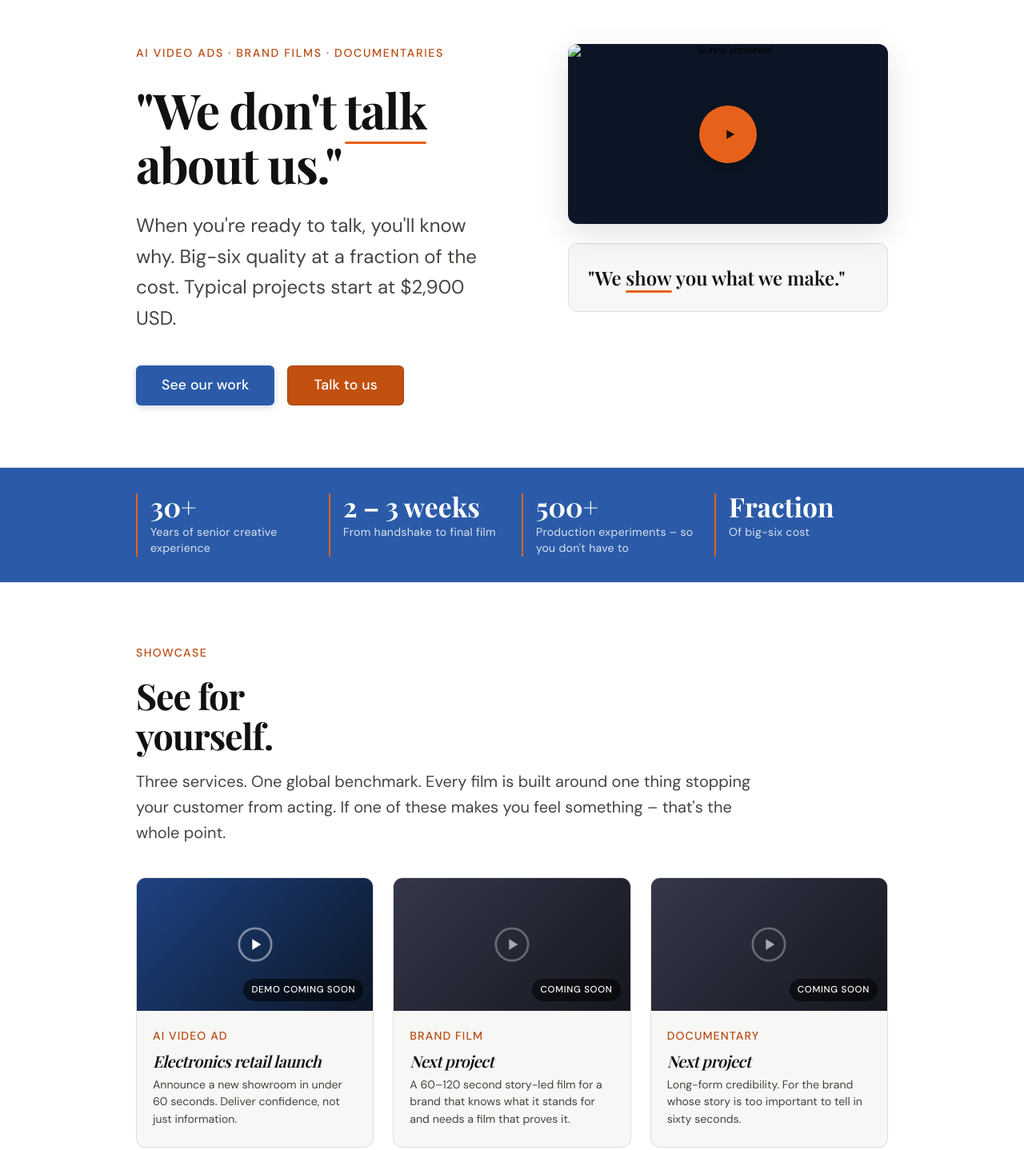
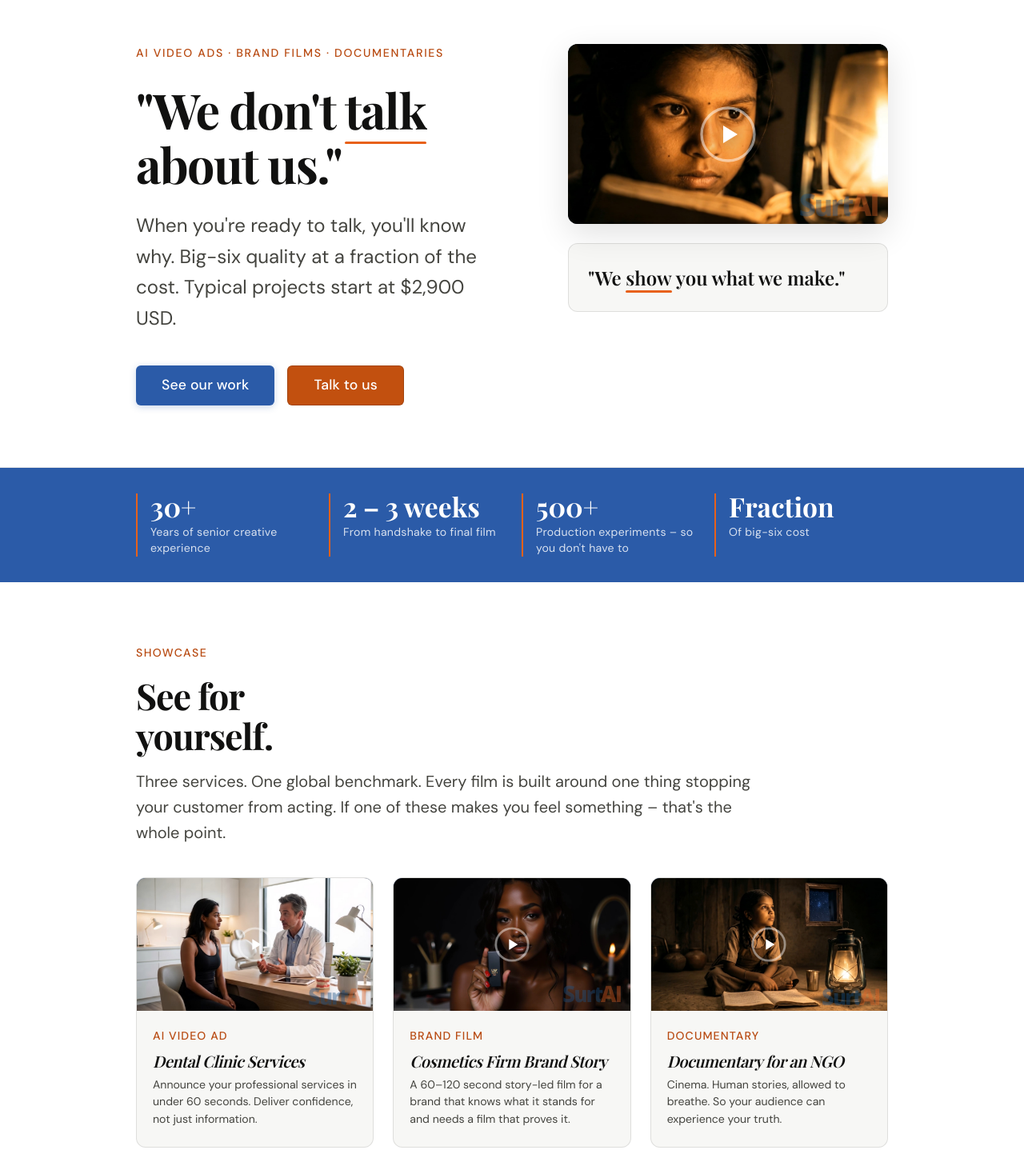
Before and after one commit to shardulsurte/surtai_studio_website, a plain HTML site: page index.html in a window 1280 px wide. Shown: the part 120-1558 px from the top of the page at 80% size. Drawn offline with nearby package versions, Linux system fonts and the light colour scheme; files that its build step writes are made by us from their sources; a web font is replaced by a local one.

Commit message:
Add files via upload
Landmark Day for SurtAI Studio !  Version 1 of the fully functional website has gone live with this release !! 12th June 2026.  Ganapati Bappa Morya !!!

```diff
--- a/assets/css/main.css
+++ b/assets/css/main.css
@@ -317,7 +317,7 @@
     .hero-panel {
       animation: fadeUp 0.5s 0.1s ease both;
     }
-    /* Hero video facade — 16:9, poster + play button, loads Vimeo on click */
+    /* Hero video facade — 16:9, poster + play button, loads Bunny on click */
     .hero-video {
       position: relative; width: 100%; aspect-ratio: 16/9;
       border-radius: var(--radius); overflow: hidden;
@@ -331,19 +331,19 @@
     .hero-video-poster {
       width: 100%; height: 100%; object-fit: cover; display: block;
     }
+
 	.hero-video-play {
 	position: absolute; top: 50%; left: 50%;
 	transform: translate(-50%, -50%);
-      width: 72px; height: 72px; border-radius: 50%;
-      background: var(--orange);
 	display: flex; align-items: center; justify-content: center;
-      box-shadow: 0 6px 24px rgba(0,0,0,0.35);
-      transition: transform var(--fast), background var(--fast);
+	filter: drop-shadow(0 2px 10px rgba(0,0,0,0.45));
+	transition: transform var(--fast);
 	}
-    .hero-video-play svg { margin-left: 4px; } /* optical centering of triangle */
 	.hero-video-btn:hover .hero-video-play,
-    .hero-video-btn:focus-visible .hero-video-play { transform: translate(-50%, -50%) scale(1.08); background: #f3742f; }
-    /* The Vimeo iframe injected on click fills the same frame */
+	.hero-video-btn:focus-visible .hero-video-play { transform: translate(-50%, -50%) scale(1.08); }
+
+
+    /* The Bunny iframe injected on click fills the same frame */
     .hero-video iframe {
       position: absolute; inset: 0; width: 100%; height: 100%; border: 0;
     }
@@ -456,7 +456,7 @@
     .p-note { font-size: var(--t-sm); color: var(--ink-3); margin-top: var(--sp-3); }
 
     /* ════════════════════════════════════════
-       SELECTED WORK — video cards (Vimeo-ready)
+       SELECTED WORK — video cards (Bunny-ready)
     ════════════════════════════════════════ */
     .work-intro {
       font-size: var(--t-lg); color: var(--ink-2); font-weight: 400;
@@ -477,7 +477,7 @@
       transition: transform var(--base), box-shadow var(--base);
     }
     .video-card:hover { transform: translateY(-3px); box-shadow: var(--shadow-lg); }
-    /* Placeholder = where the Vimeo iframe will drop in.
+    /* Placeholder = where the Bunny player will drop in.
        Branded with a navy→near-black wash so the orange play
        state reads as your brand even before video is live. */
     .video-placeholder {
@@ -493,6 +493,14 @@
     .video-placeholder--dim {
       background: linear-gradient(135deg, #34384a, #15171f);
     }
+
+	.video-placeholder img {
+	  position: absolute; inset: 0;
+      width: 100%; height: 100%;
+      object-fit: cover; display: block;
+    }
+.video-play-icon { position: relative; z-index: 1; }
+
     .video-play-icon {
       display: flex; align-items: center; justify-content: center;
       transition: transform var(--fast);
@@ -518,6 +526,10 @@
       font-weight: 500; font-size: var(--t-lg); color: var(--ink);
     }
     .video-brief { font-size: var(--t-sm); color: var(--ink-2); line-height: 1.5; max-width: none; }
+    /* The Bunny player injected on click fills the placeholder frame */
+    .video-placeholder iframe {
+      position: absolute; inset: 0; width: 100%; height: 100%; border: 0;
+    }
 
     @media (max-width: 760px) {
       .video-grid { grid-template-columns: 1fr; gap: var(--sp-8); }
--- a/assets/js/main.js
+++ b/assets/js/main.js
@@ -157,20 +157,31 @@ document.querySelectorAll('[data-carousel]').forEach(car => {
   show(0);
 });
 
-// ── Hero video: load Vimeo player on click ──
-document.querySelectorAll('.hero-video').forEach(box => {
-  const btn = box.querySelector('.hero-video-btn');
-  const id = box.dataset.vimeoId;
-  if (!btn || !id || id === 'VIMEO_ID') return; // not configured yet
+// ── Video facades: load the Bunny Stream player on click ──
+// One handler for the hero showreel AND every Showcase card. Each facade
+// (the .hero-video div, or a .video-placeholder link) carries:
+//   data-bunny-lib = your Bunny Library ID  (the number; same for every video)
+//   data-bunny-id  = that video's GUID      (from the video's Embed panel)
+//   data-title     = accessible player title (optional)
+// The player iframe is injected only on click, so nothing loads from Bunny
+// until a visitor actually presses play — the page stays fast.
+document.querySelectorAll('[data-bunny-id]').forEach(facade => {
+  const lib = facade.dataset.bunnyLib;
+  const id = facade.dataset.bunnyId;
+  // Still holding placeholder values? Leave the facade as a poster so an
+  // un-filled slot never loads a broken player.
+  if (!lib || !id || lib === 'LIBRARY_ID' || id.indexOf('VIDEO_GUID') === 0) return;
 
-  btn.addEventListener('click', () => {
+  facade.addEventListener('click', e => {
+    e.preventDefault(); // for the <a> cards; harmless on the hero <div>
     const iframe = document.createElement('iframe');
-    iframe.src = `https://player.vimeo.com/video/${id}?autoplay=1&title=0&byline=0&portrait=0`;
-    iframe.allow = 'autoplay; fullscreen; picture-in-picture';
+    iframe.src = `https://iframe.mediadelivery.net/embed/${lib}/${id}?autoplay=true&preload=true&responsive=true`;
+    iframe.loading = 'lazy';
+    iframe.allow = 'accelerometer; gyroscope; autoplay; encrypted-media; picture-in-picture; fullscreen';
     iframe.setAttribute('allowfullscreen', '');
-    iframe.title = 'SurtAI showreel';
-    box.innerHTML = '';
-    box.appendChild(iframe);
+    iframe.title = facade.dataset.title || 'SurtAI film';
+    facade.innerHTML = '';
+    facade.appendChild(iframe);
   });
 });
 
--- a/index.html
+++ b/index.html
@@ -19,21 +19,21 @@
   <link rel="icon" type="image/png" sizes="512x512" href="/favicon-512x512.png">
 
   <!-- Open Graph -->
-  <meta property="og:title" content="SurtAI — AI Video Ads · Brand Films · Documentaries">
+  <meta property="og:title" content="SurtAI - AI Video Ads · Brand Films · Documentaries">
   <meta property="og:description" content="Big-six quality at a fraction of the cost. AI-native creative studio. Senior creative direction on every brief.">
   <meta property="og:url" content="https://surtaistudio.com">
   <meta property="og:type" content="website">
   <meta property="og:site_name" content="SurtAI">
-  <meta property="og:image" content="https://surtaistudio.com/assets/img/og-image.jpg">
+  <meta property="og:image" content="https://surtaistudio.com/assets/img/og-image.png">
   <meta property="og:image:width" content="1200">
   <meta property="og:image:height" content="630">
-  <meta property="og:image:alt" content="SurtAI — AI-native creative studio">
+  <meta property="og:image:alt" content="SurtAI - AI-native creative studio">
 
   <!-- Twitter -->
   <meta name="twitter:card" content="summary_large_image">
-  <meta name="twitter:title" content="SurtAI — AI Video Ads · Brand Films · Documentaries">
+  <meta name="twitter:title" content="SurtAI - AI Video Ads · Brand Films · Documentaries">
   <meta name="twitter:description" content="Big-six quality at a fraction of the cost. AI-native creative studio.">
-  <meta name="twitter:image" content="https://surtaistudio.com/assets/img/og-image.jpg">
+  <meta name="twitter:image" content="https://surtaistudio.com/assets/img/og-image.png">
 
   <link rel="preconnect" href="https://fonts.googleapis.com">
   <link rel="preconnect" href="https://fonts.gstatic.com" crossorigin>
@@ -100,13 +100,16 @@
         </div>
 
         <div class="hero-panel">
-          <!-- HERO VIDEO:
-               1. Put your Vimeo numeric ID in data-vimeo-id (from the URL,
-                  e.g. vimeo.com/123456789  →  data-vimeo-id="123456789").
-               2. Drop a 1920x1080 poster still at the src path below.
-               The Vimeo player loads only on click, so the page stays fast. -->
-          <div class="hero-video" data-vimeo-id="VIMEO_ID">
-            <button class="hero-video-btn" type="button" aria-label="Play showreel">
+          <!-- HERO VIDEO (Bunny Stream):
+               1. data-bunny-lib  = your Bunny Library ID (the number; same for every video).
+               2. data-bunny-id   = this video's GUID (the long id from the video's Embed panel).
+               3. Drop a 1920x1080 poster still at the src path below.
+               The Bunny player loads only on click, so the page stays fast. -->
+          <div class="hero-video"
+               data-bunny-lib="681228"
+               data-bunny-id="3517089a-f112-403a-bee1-f719c7679b84"
+               data-title="SurtAI Documentary Showreel">
+            <button class="hero-video-btn" type="button" aria-label="Play Showreel">
               <img
                 class="hero-video-poster"
                 src="./assets/img/hero-poster.jpg"
@@ -115,9 +118,10 @@
                 loading="eager" decoding="async"
               >
               <span class="hero-video-play" aria-hidden="true">
-                <svg viewBox="0 0 24 24" width="30" height="30" fill="none" xmlns="http://www.w3.org/2000/svg">
-                  <path d="M9 7.5L17 12L9 16.5V7.5Z" fill="#1a0d04"/>
-                </svg>
+                <svg viewBox="0 0 24 24" width="72" height="72" fill="none" xmlns="http://www.w3.org/2000/svg">
+					<circle cx="12" cy="12" r="11" stroke="rgba(255,255,255,0.5)" stroke-width="1.1"/>
+					<path d="M10 8.3L16 12L10 15.7V8.3Z" fill="#ffffff"/>
+				</svg>
               </span>
             </button>
           </div>
@@ -159,57 +163,76 @@
 
         <div class="video-grid" role="list">
 
-          <!-- Card 1 — real brief, demo pending -->
+          <!-- Card 1 — paste this film's GUID into data-bunny-id below.
+               href points to Bunny's own play page: a graceful fallback if JS is off. -->
           <div class="video-card" role="listitem">
-            <a class="video-placeholder" href="#contact" aria-label="AI Video Ad demo — coming soon">
+            <a class="video-placeholder"
+               data-bunny-lib="681228"
+               data-bunny-id="49dbcb89-f158-4b25-8669-f23ea8fb0129"
+               data-title="AI Video Ad"
+               href="https://player.mediadelivery.net/play/681228/49dbcb89-f158-4b25-8669-f23ea8fb0129"
+               target="_blank" rel="noopener noreferrer"
+               aria-label="Play: AI Video Ad">
+			   <img class="video-poster" src="./assets/img/card1-poster.jpg" alt="" loading="lazy" decoding="async">
               <span class="video-play-icon" aria-hidden="true">
                 <svg viewBox="0 0 24 24" width="44" height="44" fill="none" xmlns="http://www.w3.org/2000/svg">
                   <circle cx="12" cy="12" r="11" stroke="rgba(255,255,255,0.45)" stroke-width="1.5"/>
                   <path d="M10 8.3L16 12L10 15.7V8.3Z" fill="#ffffff"/>
                 </svg>
               </span>
-              <span class="video-soon-badge">Demo coming soon</span>
             </a>
             <div class="video-card-body">
               <span class="video-category">AI Video Ad</span>
-              <h3 class="video-title">Electronics retail launch</h3>
-              <p class="video-brief">Announce a new showroom in under 60 seconds. Deliver confidence, not just information.</p>
+              <h3 class="video-title">Dental Clinic Services</h3>
+              <p class="video-brief">Announce your professional services in under 60 seconds. Deliver confidence, not just information.</p>
             </div>
           </div>
 
-          <!-- Card 2 -->
+          <!-- Card 2 — Brand Film. Update the title/brief below to match the real film. -->
           <div class="video-card" role="listitem">
-            <a class="video-placeholder video-placeholder--dim" href="#contact" aria-label="Brand Film — coming soon">
+            <a class="video-placeholder"
+               data-bunny-lib="681228"
+               data-bunny-id="4fae545e-71f0-4590-acc5-23e60dc58ece"
+               data-title="Brand Film"
+               href="https://player.mediadelivery.net/play/681228/4fae545e-71f0-4590-acc5-23e60dc58ece"
+               target="_blank" rel="noopener noreferrer"
+               aria-label="Play: Brand Film">
+			   <img class="video-poster" src="./assets/img/card2-poster.jpg" alt="" loading="lazy" decoding="async">
               <span class="video-play-icon" aria-hidden="true">
                 <svg viewBox="0 0 24 24" width="44" height="44" fill="none" xmlns="http://www.w3.org/2000/svg">
-                  <circle cx="12" cy="12" r="11" stroke="rgba(255,255,255,0.3)" stroke-width="1.5"/>
-                  <path d="M10 8.3L16 12L10 15.7V8.3Z" fill="rgba(255,255,255,0.6)"/>
+                  <circle cx="12" cy="12" r="11" stroke="rgba(255,255,255,0.45)" stroke-width="1.5"/>
+                  <path d="M10 8.3L16 12L10 15.7V8.3Z" fill="#ffffff"/>
                 </svg>
               </span>
-              <span class="video-soon-badge">Coming soon</span>
             </a>
             <div class="video-card-body">
               <span class="video-category">Brand Film</span>
-              <h3 class="video-title">Next project</h3>
+              <h3 class="video-title">Cosmetics Firm Brand Story</h3>
               <p class="video-brief">A 60–120 second story-led film for a brand that knows what it stands for and needs a film that proves it.</p>
             </div>
           </div>
 
-          <!-- Card 3 -->
+          <!-- Card 3 — Documentary. Update the title/brief below to match the real film. -->
           <div class="video-card" role="listitem">
-            <a class="video-placeholder video-placeholder--dim" href="#contact" aria-label="Documentary — coming soon">
+            <a class="video-placeholder"
+               data-bunny-lib="681228"
+               data-bunny-id="3517089a-f112-403a-bee1-f719c7679b84"
+               data-title="Documentary"
+               href="https://player.mediadelivery.net/play/681228/3517089a-f112-403a-bee1-f719c7679b84"
+               target="_blank" rel="noopener noreferrer"
+               aria-label="Play: Documentary">
+			   <img class="video-poster" src="./assets/img/card3-poster.jpg" alt="" loading="lazy" decoding="async">
               <span class="video-play-icon" aria-hidden="true">
                 <svg viewBox="0 0 24 24" width="44" height="44" fill="none" xmlns="http://www.w3.org/2000/svg">
-                  <circle cx="12" cy="12" r="11" stroke="rgba(255,255,255,0.3)" stroke-width="1.5"/>
-                  <path d="M10 8.3L16 12L10 15.7V8.3Z" fill="rgba(255,255,255,0.6)"/>
+                  <circle cx="12" cy="12" r="11" stroke="rgba(255,255,255,0.45)" stroke-width="1.5"/>
+                  <path d="M10 8.3L16 12L10 15.7V8.3Z" fill="#ffffff"/>
                 </svg>
               </span>
-              <span class="video-soon-badge">Coming soon</span>
             </a>
             <div class="video-card-body">
               <span class="video-category">Documentary</span>
-              <h3 class="video-title">Next project</h3>
-              <p class="video-brief">Long-form credibility. For the brand whose story is too important to tell in sixty seconds.</p>
+              <h3 class="video-title">Documentary for an NGO</h3>
+              <p class="video-brief">Cinema. Human stories, allowed to breathe. So your audience can experience your truth.</p>
             </div>
           </div>
 
@@ -538,7 +561,12 @@
             <span class="contact-pref">Prefer async?</span>
             <h3 class="contact-card-title">Book 20 minutes</h3>
             <p class="contact-card-desc">Grab a slot that suits your timezone. Ideal for international briefs — no back-and-forth on timings.</p>
+			<!-- The calendly url has been commented out for now and will be activated next week
             <a href="https://calendly.com/your-link-here" class="contact-btn contact-btn--primary" target="_blank" rel="noopener noreferrer">Schedule 20 minutes →</a>
+			-->
+
+			<a href="mailto:hello@surtaistudio.com?subject=Let%27s%20talk" class="contact-btn contact-btn--primary">Get in touch →</a>
+
           </div>
 
 
```
Also changed, not shown: assets/img/card1-poster.jpg (added), assets/img/card2-poster.jpg (added), assets/img/card3-poster.jpg (added), assets/img/hero-poster.jpg (added), assets/img/og-image.png (added). Lines whose indentation alone changed are shown as unchanged.
